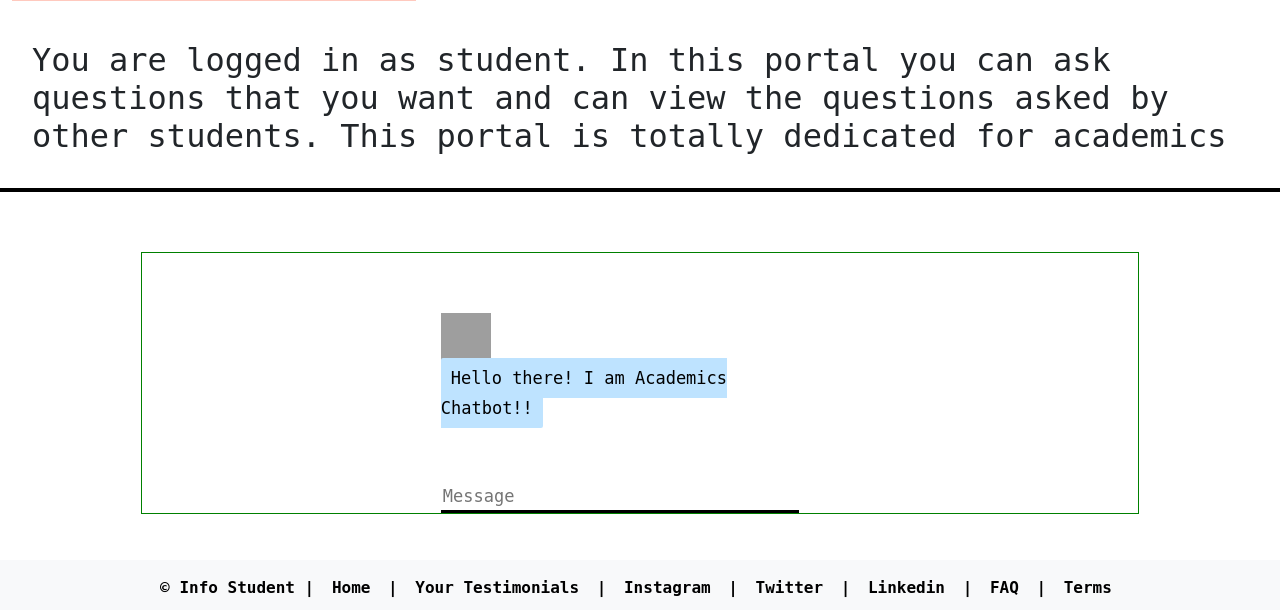
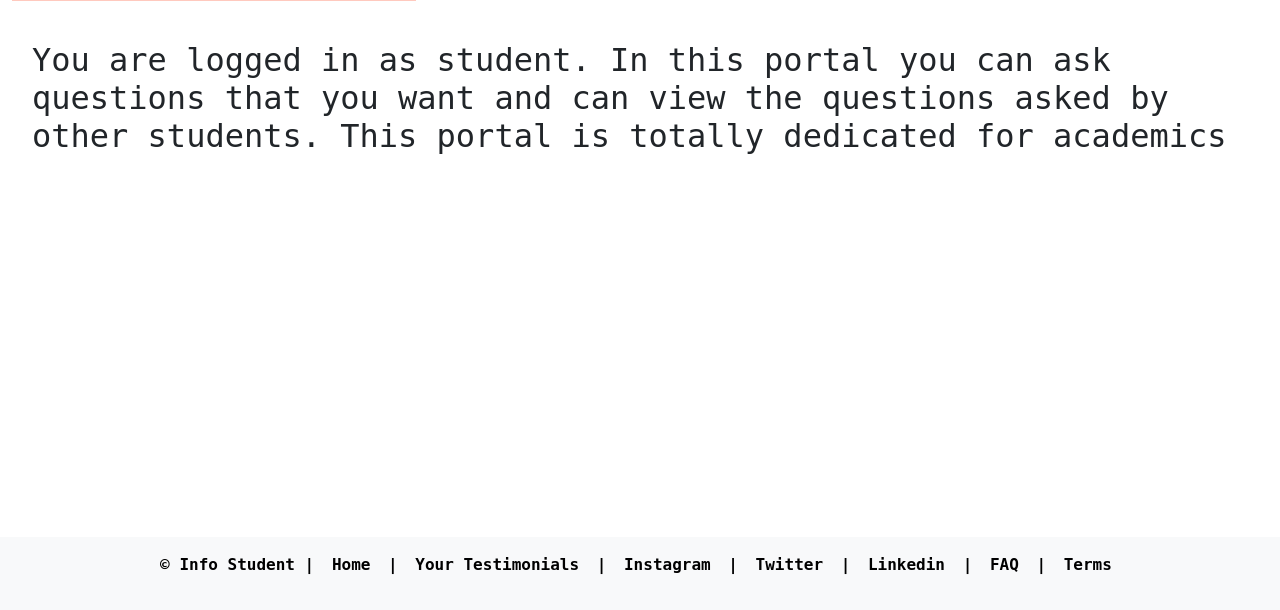
Before and after one commit to siddhhu/ClientProject, a Flask app: page /welcome in a window 1280 px wide. Shown: the part 213-823 px from the top of the page. After the commit the page ends 787 px from the top, so only its background shows below. Run offline with Flask 2, Linux system fonts and the light colour scheme; a user stored in the database is signed in; parts of the project's set-up code (start-up, migrations or seed data) failed here and were passed over; some libraries are stand-ins or nearby versions; grey boxes are pictures that could not be loaded.

Commit message:
Update not.html

```diff
--- a/templates/not.html
+++ b/templates/not.html
@@ -143,47 +143,6 @@
       <h2 style="margin-top: 40px;margin-left: 20px;">You are logged in as student. In this portal you can ask questions that you want and can view the questions asked by other students. This portal is totally dedicated for academics</h2>
       <br>
     </div>
-    <div class="box"></div>
-<div class="boxed">
-<div>
-<div id="chatbox">
-<img
-src="https://www.google.com/url?sa=i&url=https%3A%2F%2Fwww.dreamstime.com%2Fphotos-images%2Facademic.html&psig=AOvVaw36liXtdpGGdapi5fyd2KbR&ust=1636455288083000&source=images&cd=vfe&ved=0CAsQjRxqFwoTCIDm-ZLNiPQCFQAAAAAdAAAAABAD"
-alt="CANDICE"
-style="width:50px;height:50px;"
-/>
-<p class="botText">
-<span>Hello there! I am Academics Chatbot!!</span>
-</p>
-</div>
-<div id="userInput">
-<input id="textInput" type="text" name="msg" placeholder="Message" />
-</div>
-</div>
-<script>
-        function getBotResponse() {
-          var rawText = $("#textInput").val();
-          var userHtml = '<p class="userText"><span>' + rawText + "</span></p>";
-          $("#textInput").val("");
-          $("#chatbox").append(userHtml);
-          document
-            .getElementById("userInput")
-            .scrollIntoView({ block: "start", behavior: "smooth" });
-          $.get("/get", { msg: rawText }).done(function(data) {
-            var botHtml = '<p class="botText"><span>' + data + "</span></p>";
-            $("#chatbox").append(botHtml);
-            document
-              .getElementById("userInput")
-              .scrollIntoView({ block: "start", behavior: "smooth" });
-          });
-        }
-        $("#textInput").keypress(function(e) {
-          if (e.which == 13) {
-            getBotResponse();
-          }
-        });
-      </script>
-</div>
 
 <br>
 
```
